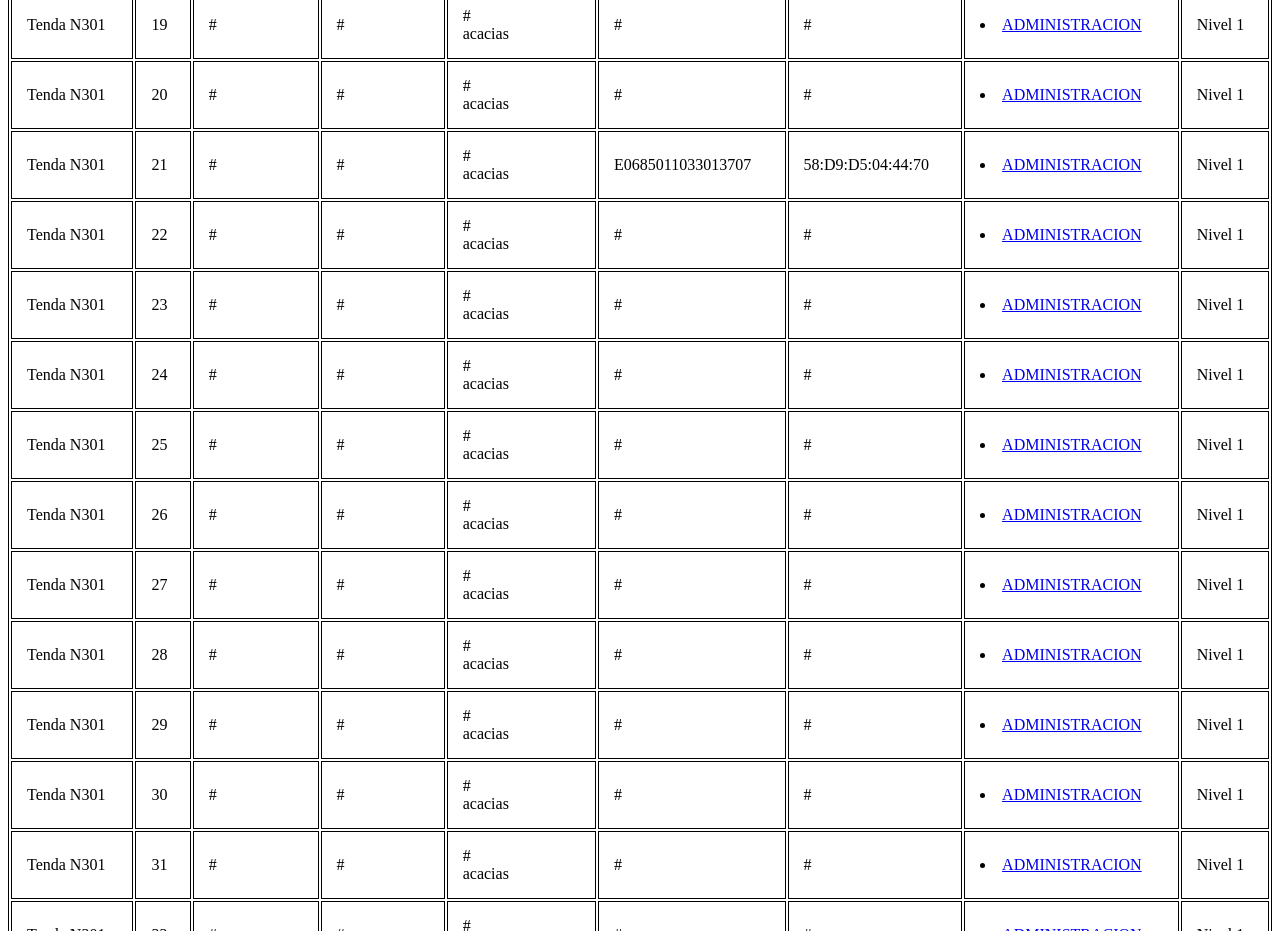
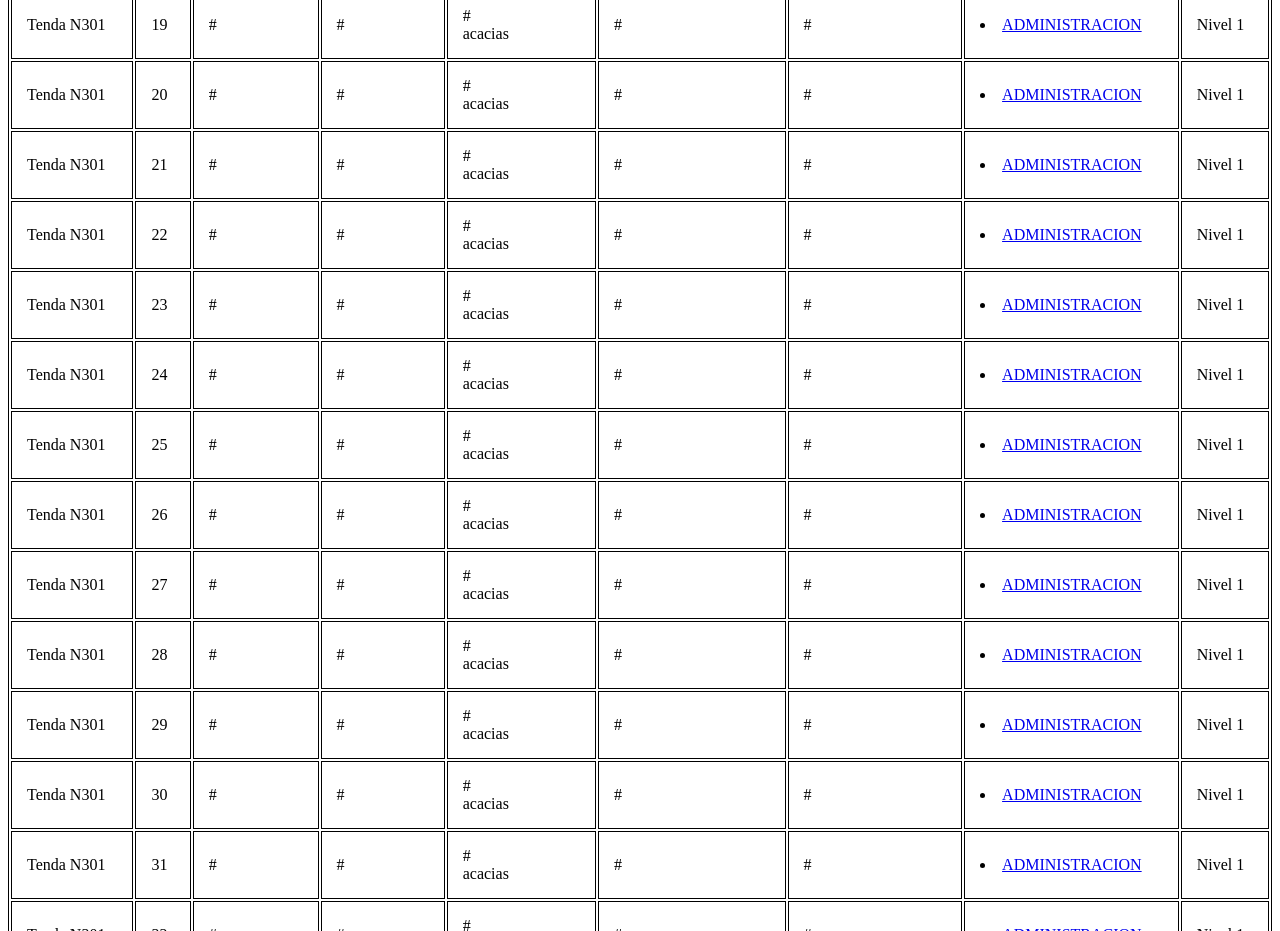
Before and after one commit to RicardoGonza1/star, a plain HTML site: page Server_comunicatios.html in a window 1280 px wide. Shown: the part 1400-2331 px from the top of the page. Drawn offline with Linux system fonts and the light colour scheme.

Commit message:
Add files via upload

```diff
--- a/Server_comunicatios.html
+++ b/Server_comunicatios.html
@@ -371,8 +371,8 @@ th, td{
 			<td>#</td>
 			<td>#</td>
 			<td>#<br>acacias</td>
-			<td>E0685011033013707</td>
-			<td>58:D9:D5:04:44:70</td>
+			<td>#</td>
+			<td>#</td>
 			<td>
 				<li>	<a href="http://192.168.100.193/index.html" class="current">
 							ADMINISTRACION
```
